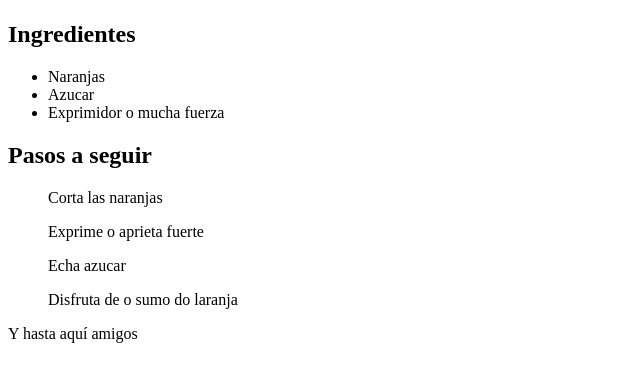
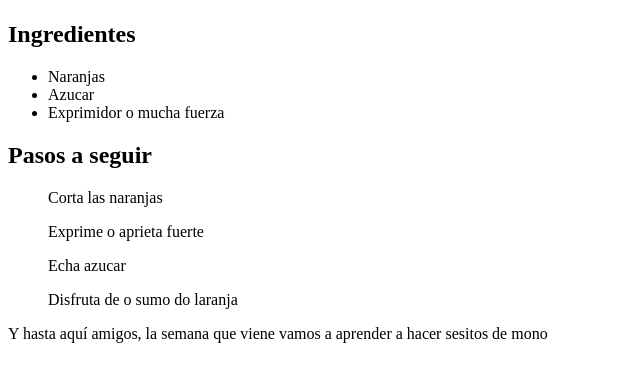
Before and after one commit to alfercar/TutorialGitHubDesktop, a plain HTML site: page RecetaZumo.html in a window 1280 px wide. Shown: the part 383-764 px from the top of the page, without its empty margins (0-640 px from the left). Drawn offline with Linux system fonts and the light colour scheme.

Commit message:
Receta de zumo

```diff
--- a/RecetaZumo.html
+++ b/RecetaZumo.html
@@ -22,7 +22,7 @@
         <ol>Echa azucar</ol>
         <ol>Disfruta de o sumo do laranja</ol>
 
-        <p>Y hasta aquí amigos</p>
+        <p>Y hasta aquí amigos, la semana que viene vamos a aprender a hacer sesitos de mono</p>
 
     </body>
 
```
